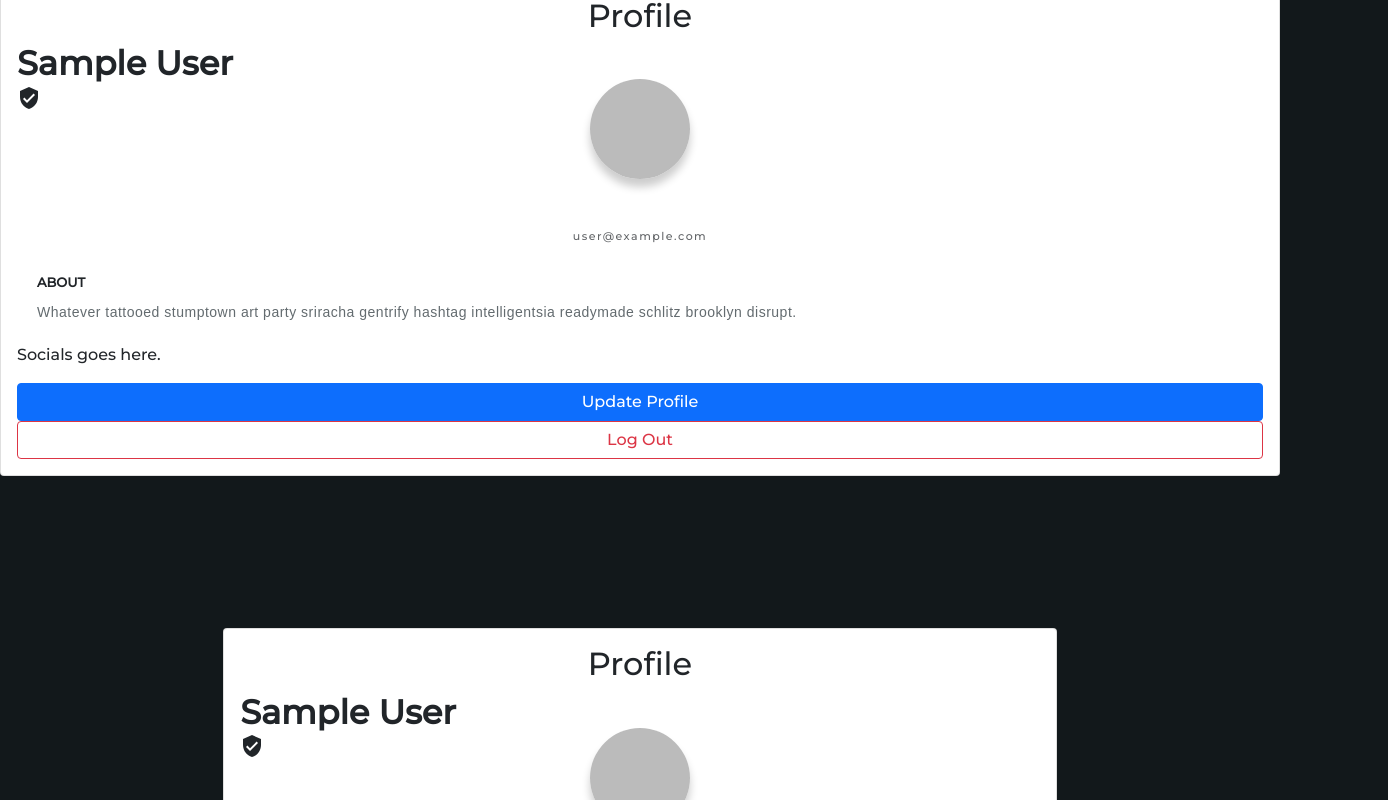
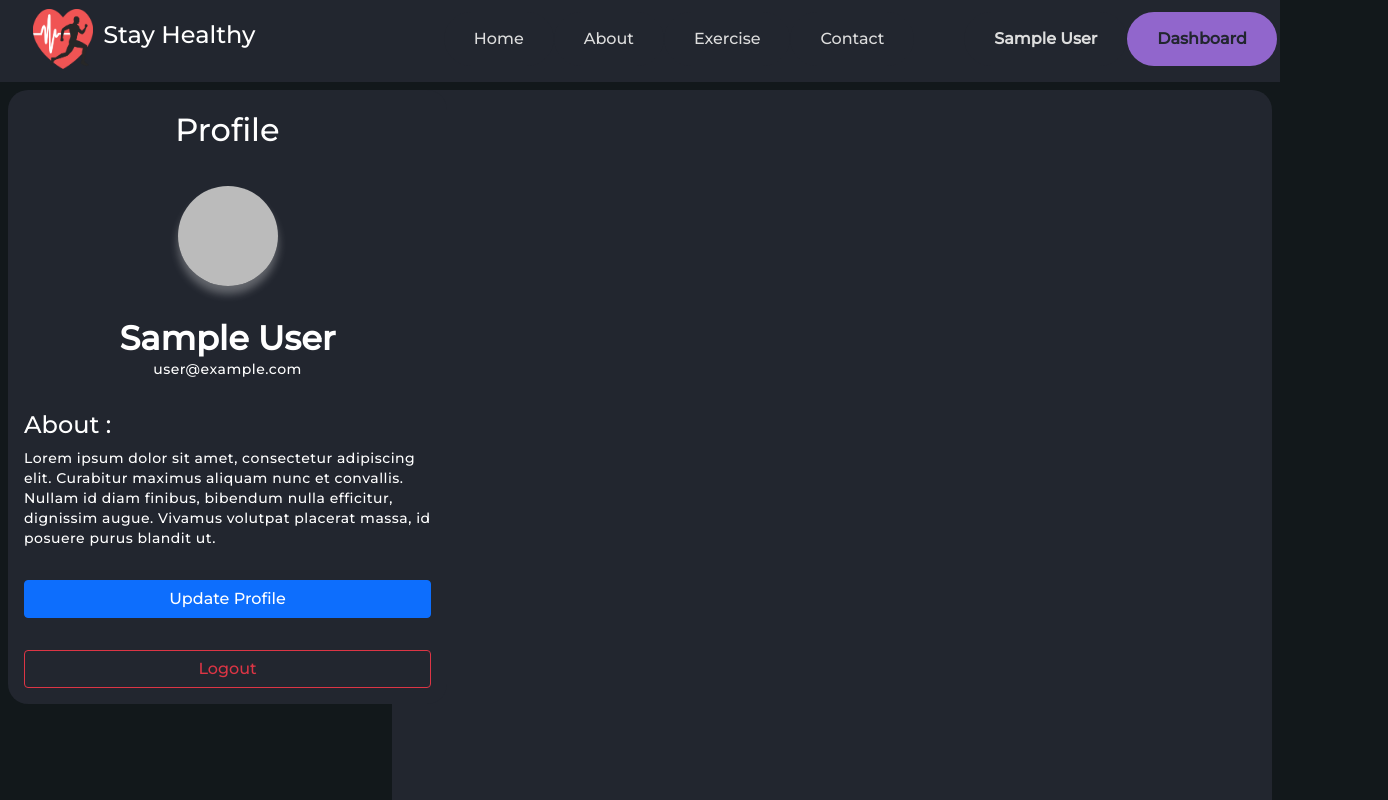
Before and after one commit to sahrohit/health-tracker, a React (Create React App) app: page /dashboard in a window 1280 px wide. Shown: the top 800 px of the page, 1388 px wide, since content can reach past the window. Built offline with nearby package versions, Linux system fonts and the light colour scheme; no server answers; sample sign-in values are in the browser's storage.

Commit message:
Added Profile on Dashboard

```diff
--- a/src/components/Auth/Auth.js
+++ b/src/components/Auth/Auth.js
@@ -24,7 +24,8 @@ const Auth = () => {
         Math.floor(Math.random() * wallpaper.wallpaper.length)
       ] +
       ")";
-  });
+  }, []);
+
   return (
     <Container
       id="background"
--- a/src/components/Dashboard/Dashboard.js
+++ b/src/components/Dashboard/Dashboard.js
@@ -1,70 +1,28 @@
-import React, { useState } from "react";
-import { Card, Button, Alert, Container } from "react-bootstrap";
+import React, { useEffect } from "react";
 
-import { useAuth } from "../../contexts/AuthContext";
+import styles from "./Dashboard.module.css";
 
-import { Link, useHistory } from "react-router-dom";
-import DashboardData from "./DashboardData";
+import Navbar from "../LandingPage/Navbar";
+import Profile from "./Profile";
+import Databox from "../LandingPage/Databox";
 
 const Dashboard = () => {
-  const [error, setError] = useState("");
-
-  const { logOut } = useAuth();
-
-  const history = useHistory();
-
-  const handleLogout = async () => {
-    setError("");
-    try {
-      await logOut();
-      history.push("/auth");
-    } catch (error) {
-      setError("Failed to Logout");
-    }
-  };
+  useEffect(() => {
+    document.body.style.backgroundImage = "";
+  }, []);
 
   return (
     <>
-      <Card>
-        <Card.Body>
-          <h2 class="text-center mb-4s">Profile</h2>
-          {error && <Alert variant="danger">{error}</Alert>}
-          <DashboardData />
-          <Link to="/update-profile" className="btn btn-primary w-100 mt-3">
-            Update Profile
-          </Link>
-          <Button
-            variant="outline-danger"
-            onClick={handleLogout}
-            className="w-100 text-center"
-          >
-            Log Out
-          </Button>
-        </Card.Body>
-      </Card>
+      <Navbar />
 
-      <Container
-        className={`d-flex align-items-center justify-content-center`}
-        style={{ minHeight: "100vh", width: "150%" }}
-      >
-        <Card>
-          <Card.Body>
-            <h2 class="text-center mb-4s">Profile</h2>
-            {error && <Alert variant="danger">{error}</Alert>}
-            <DashboardData />
-            <Link to="/update-profile" className="btn btn-primary w-100 mt-3">
-              Update Profile
-            </Link>
-            <Button
-              variant="outline-danger"
-              onClick={handleLogout}
-              className="w-100 text-center"
-            >
-              Log Out
-            </Button>
-          </Card.Body>
-        </Card>
-      </Container>
+      <div className={styles.container}>
+        <div className={styles.profile}>
+          <Profile />
+        </div>
+        <div className={styles.databox}>
+          <Databox />
+        </div>
+      </div>
     </>
   );
 };
--- /dev/null
+++ b/src/components/Dashboard/Dashboard.module.css
@@ -0,0 +1,20 @@
+.container {
+  width: 100%;
+  display: flex;
+  margin-top: 86.4px;
+  z-index: 5;
+  flex-wrap: wrap;
+  align-content: space-around;
+}
+
+.profile {
+  position: fixed;
+  width: 455px;
+  height: 88vh;
+}
+
+.databox {
+  width: 70%;
+  margin-left: 30%;
+  height: 5000px;
+}
--- /dev/null
+++ b/src/components/Dashboard/Profile.js
@@ -0,0 +1,96 @@
+import React from "react";
+import styles from "./Profile.module.css";
+import { ToastContainer, toast } from "react-toastify";
+import "react-toastify/dist/ReactToastify.css";
+
+import ReactDOM from "react-dom";
+
+import { Button } from "react-bootstrap";
+import { Link, useHistory } from "react-router-dom";
+
+import { useAuth } from "../../contexts/AuthContext";
+
+const Profile = () => {
+  const { currentUser } = useAuth();
+
+  const { logOut } = useAuth();
+
+  const history = useHistory();
+
+  const createToast = (message) => {
+    toast.error(message, {
+      position: "bottom-left",
+      autoClose: 5000,
+      hideProgressBar: false,
+      closeOnClick: true,
+      pauseOnHover: true,
+      draggable: true,
+      progress: undefined,
+    });
+  };
+
+  const handleLogout = async () => {
+    try {
+      await logOut();
+      history.push("/auth");
+    } catch (error) {
+      createToast("Unable to Login");
+    }
+  };
+
+  return (
+    <div className={styles.container}>
+      <div className={styles.title}>Profile</div>
+      <div className={styles.picture}>
+        <img
+          className={styles.avatar}
+          src={currentUser.photoURL || "https://picsum.photos/200/300"}
+          alt="avatar"
+        />
+      </div>
+      <div className={styles.name}>
+        <h1>{currentUser.displayName}</h1>
+        <p>{currentUser.email}</p>
+      </div>
+      <div className={styles.about}>
+        <h4>About : </h4>
+        <p>
+          Lorem ipsum dolor sit amet, consectetur adipiscing elit. Curabitur
+          maximus aliquam nunc et convallis. Nullam id diam finibus, bibendum
+          nulla efficitur, dignissim augue. Vivamus volutpat placerat massa, id
+          posuere purus blandit ut.
+        </p>
+      </div>
+      <div className={styles.update}>
+        <Link to="/update-profile" className="btn btn-primary w-100">
+          Update Profile
+        </Link>
+      </div>
+      <div className={styles.logout}>
+        <Button
+          variant="outline-danger"
+          onClick={handleLogout}
+          className="w-100 text-center"
+        >
+          Logout
+        </Button>
+      </div>
+      {ReactDOM.createPortal(
+        <ToastContainer
+          position="bottom-left"
+          autoClose={5000}
+          hideProgressBar={false}
+          newestOnTop={false}
+          closeOnClick
+          rtl={false}
+          pauseOnFocusLoss
+          draggable
+          pauseOnHover
+        />,
+        document.getElementById("toast")
+      )}
+    </div>
+  );
+};
+
+export default Profile;
--- /dev/null
+++ b/src/components/Dashboard/Profile.module.css
@@ -0,0 +1,53 @@
+.container {
+  background-color: #22262f;
+  display: flex;
+  flex-direction: column;
+  align-content: space-between;
+  margin: 0.5rem;
+  border-radius: 20px;
+}
+
+.container > * {
+  padding: 1rem;
+}
+
+.title {
+  color: white;
+  text-align: center;
+  font-size: 2rem;
+  padding: 1rem;
+}
+
+.picture {
+  text-align: center;
+}
+
+.avatar {
+  width: 100px;
+  height: 100px;
+  box-shadow: 0 8px 8px rgba(255, 255, 255, 0.3);
+  border-radius: 50%;
+}
+
+.name {
+  color: white;
+  text-align: center;
+}
+
+.name > p {
+  margin: 0;
+}
+
+.about {
+  color: white;
+}
+
+.about > p {
+  margin: 0;
+}
+
+.update {
+}
+
+.logout {
+}
--- /dev/null
+++ b/src/components/LandingPage/Databox.js
@@ -0,0 +1,8 @@
+import React from "react";
+import styles from "./Databox.module.css";
+
+const Databox = () => {
+  return <div className={styles.container}>dsfsd</div>;
+};
+
+export default Databox;
--- /dev/null
+++ b/src/components/LandingPage/Databox.module.css
@@ -0,0 +1,9 @@
+.container {
+  background-color: #22262f;
+  display: flex;
+  flex-direction: column;
+  align-content: space-between;
+  margin: 0.5rem;
+  border-radius: 20px;
+  height: 4980px;
+}
--- a/src/components/LandingPage/Navbar.js
+++ b/src/components/LandingPage/Navbar.js
@@ -3,8 +3,12 @@ import styles from "./Navbar.module.css";
 
 import logo from "../../assets/logo.png";
 
+import { useAuth } from "../../contexts/AuthContext";
+
 const Navbar = () => {
   const [menuOpen, setMenuOpen] = useState(false);
+
+  const { currentUser } = useAuth();
 
   return (
     <nav>
@@ -38,7 +42,7 @@ const Navbar = () => {
           </li>
           <li>
             <a href="/auth" id={styles.signIN}>
-              Sign in
+              {currentUser ? `${currentUser.displayName}` : "Sign in"}
             </a>
           </li>
           <li className={styles.signUP}>
```
